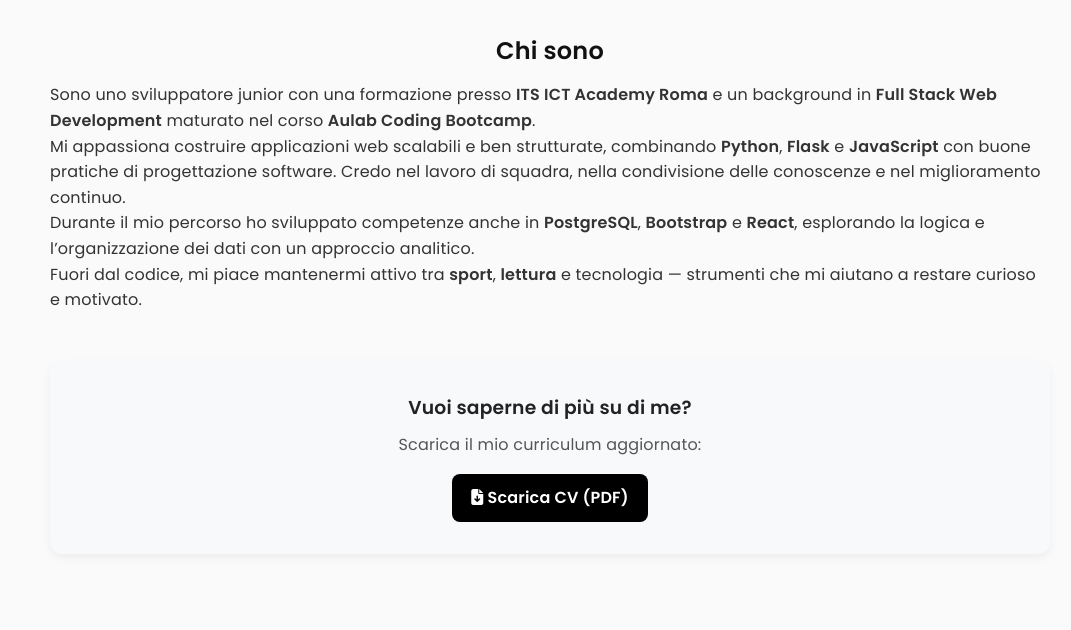
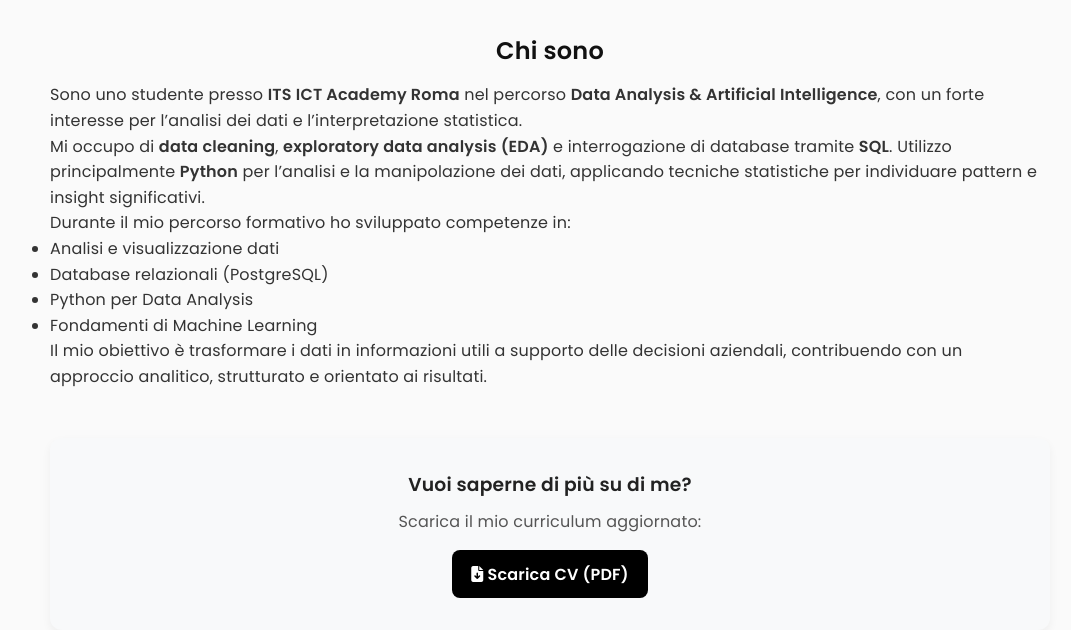
Before and after one commit to Esu-gra/flask_portfolio, a Flask app: page /about in a window 1280 px wide. Shown: the part 101-731 px from the top of the page, without its empty margins (90-1161 px from the left). Run offline with Flask 3, Linux system fonts and the light colour scheme.

Commit message:
modifiche parte visiva

```diff
--- a/templates/about.html
+++ b/templates/about.html
@@ -1,32 +1,43 @@
 {% extends "base.html" %}
 {% block content %}
+
 <h2>Chi sono</h2>
+
 <p>
-      Sono uno sviluppatore junior con una formazione presso <strong>ITS ICT Academy Roma</strong>
-      e un background in <strong>Full Stack Web Development</strong> maturato nel corso
-      <strong>Aulab Coding Bootcamp</strong>.
+Sono uno studente presso <strong>ITS ICT Academy Roma</strong> nel percorso
+<strong>Data Analysis & Artificial Intelligence</strong>, con un forte interesse
+per l’analisi dei dati e l’interpretazione statistica.
 </p>
+
 <p>
-      Mi appassiona costruire applicazioni web scalabili e ben strutturate, combinando
-      <strong>Python</strong>, <strong>Flask</strong> e <strong>JavaScript</strong> con
-      buone pratiche di progettazione software.
-      Credo nel lavoro di squadra, nella condivisione delle conoscenze e nel miglioramento continuo.
+Mi occupo di <strong>data cleaning</strong>, <strong>exploratory data analysis (EDA)</strong>
+e interrogazione di database tramite <strong>SQL</strong>.
+Utilizzo principalmente <strong>Python</strong> per l’analisi e la manipolazione dei dati,
+applicando tecniche statistiche per individuare pattern e insight significativi.
 </p>
+
 <p>
-      Durante il mio percorso ho sviluppato competenze anche in <strong>PostgreSQL</strong>,
-      <strong>Bootstrap</strong> e <strong>React</strong>, esplorando la logica e l’organizzazione dei
-      dati con un approccio analitico.
+Durante il mio percorso formativo ho sviluppato competenze in:
 </p>
+
+<ul>
+  <li>Analisi e visualizzazione dati</li>
+  <li>Database relazionali (PostgreSQL)</li>
+  <li>Python per Data Analysis</li>
+  <li>Fondamenti di Machine Learning</li>
+</ul>
+
 <p>
-      Fuori dal codice, mi piace mantenermi attivo tra <strong>sport</strong>, <strong>lettura</strong> e
-      tecnologia — strumenti che mi aiutano a restare curioso e motivato.
+Il mio obiettivo è trasformare i dati in informazioni utili a supporto
+delle decisioni aziendali, contribuendo con un approccio analitico,
+strutturato e orientato ai risultati.
 </p>
 
 <section class="cv-download">
   <h3>Vuoi saperne di più su di me?</h3>
   <p>Scarica il mio curriculum aggiornato:</p>
 
-  <a href="{{ url_for('static', filename='files/cv_Grappasonni.pdf') }}"
+  <a href="{{ url_for('static', filename='files/CV_Esubalew_Grappasonni_Data.pdf') }}"
      class="btn-primary"
      download>
      <i class="fa-solid fa-file-arrow-down"></i> Scarica CV (PDF)
```
Also changed, not shown: templates/home.html (+11 -6 lines), static/img/fotoMe.jpg (deleted), static/img/foto_1.JPG (deleted), static/img/foto_2.JPG (deleted), static/img/foto_3.JPG (deleted), static/img/foto_4.JPG (deleted), static/img/foto_5.JPG (deleted), static/img/foto_Me.png (added), 2 other files. Lines whose indentation alone changed are shown as unchanged.
